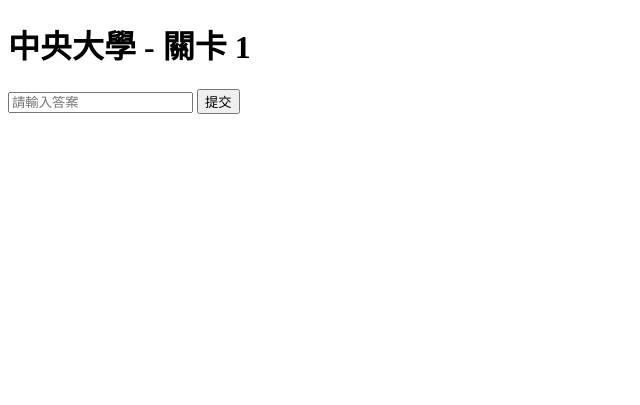
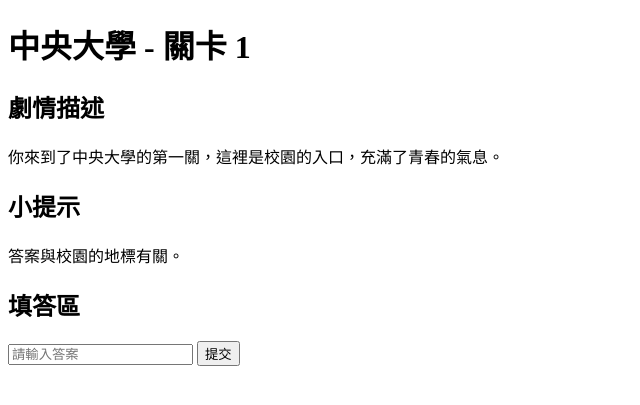
Before and after one commit to h04898989/puzzletest, a Flask app: page /game/1/level/1 in a window 1280 px wide. Shown: the top 405 px of the page, without its empty margins (0-640 px from the left). Run offline with Flask 3, Linux system fonts and the light colour scheme.

Commit message:
sara update

```diff
--- a/app.py
+++ b/app.py
@@ -5,7 +5,7 @@ app = Flask(__name__)
 
 # 讀取遊戲名稱資料
 with open('games.json', 'r', encoding='utf-8') as f:
-    GAME_NAMES = json.load(f)
+    GAME_DATA = json.load(f)
 
 @app.route('/')
 def home():
@@ -13,13 +13,24 @@ def home():
 
 @app.route('/game/<game_id>')
 def game(game_id):
-    game_name = GAME_NAMES.get(game_id, "未知遊戲")  # 根據 game_id 獲取遊戲名稱
+    game_name = GAME_DATA.get(game_id, {}).get("name", "未知遊戲")
     return render_template('levels.html', game_id=game_id, game_name=game_name)
 
 @app.route('/game/<game_id>/level/<level_id>')
 def level(game_id, level_id):
-    game_name = GAME_NAMES.get(game_id, "未知遊戲")  # 根據 game_id 獲取遊戲名稱
-    return render_template('index.html', game_id=game_id, level_id=level_id, game_name=game_name)
+    game = GAME_DATA.get(game_id, {})
+    game_name = game.get("name", "未知遊戲")
+    level_data = game.get("levels", {}).get(level_id, {})
+    description = level_data.get("description", "沒有劇情描述")
+    hint = level_data.get("hint", "沒有提示")
+    return render_template(
+        'index.html',
+        game_id=game_id,
+        level_id=level_id,
+        game_name=game_name,
+        description=description,
+        hint=hint
+    )
 
 @app.route('/validate', methods=['POST'])
 def validate():
--- a/games.json
+++ b/games.json
@@ -1,7 +1,28 @@
 {
-    "1": "中央大學",
-    "2": "桃園火車站",
-    "3": "中壢夜市",
-    "4": "桃園機場",
-    "5": "大溪老街"
+    "1": {
+        "name": "中央大學",
+        "levels": {
+            "1": {
+                "description": "你來到了中央大學的第一關，這裡是校園的入口，充滿了青春的氣息。",
+                "hint": "答案與校園的地標有關。"
+            },
+            "2": {
+                "description": "這是中央大學的第二關，挑戰更加困難。",
+                "hint": "答案可能與校園的歷史有關。"
+            }
+        }
+    },
+    "2": {
+        "name": "桃園火車站",
+        "levels": {
+            "1": {
+                "description": "你來到了桃園火車站的第一關，這裡是交通的樞紐。",
+                "hint": "答案與火車站的建築有關。"
+            },
+            "2": {
+                "description": "這是桃園火車站的第二關，挑戰更加困難。",
+                "hint": "答案可能與火車站的歷史有關。"
+            }
+        }
+    }
 }
--- a/templates/index.html
+++ b/templates/index.html
@@ -3,7 +3,7 @@
 <head>
     <meta charset="UTF-8">
     <meta name="viewport" content="width=device-width, initial-scale=1.0">
-    <title>{{ game_name }}</title>
+    <title>{{ game_name }} - 關卡 {{ level_id }}</title>
     <script>
         async function validateInput() {
             const userInput = document.getElementById('userInput').value;
@@ -27,8 +27,25 @@
 </head>
 <body>
     <h1>{{ game_name }} - 關卡 {{ level_id }}</h1>
-    <input type="text" id="userInput" placeholder="請輸入答案">
-    <button onclick="validateInput()">提交</button>
-    <p id="result"></p>
+
+    <!-- 遊戲劇情描述 -->
+    <section>
+        <h2>劇情描述</h2>
+        <p>{{ description }}</p>
+    </section>
+
+    <!-- 小提示 -->
+    <section>
+        <h2>小提示</h2>
+        <p>{{ hint }}</p>
+    </section>
+
+    <!-- 填答欄位 -->
+    <section>
+        <h2>填答區</h2>
+        <input type="text" id="userInput" placeholder="請輸入答案">
+        <button onclick="validateInput()">提交</button>
+        <p id="result"></p>
+    </section>
 </body>
 </html>
```
